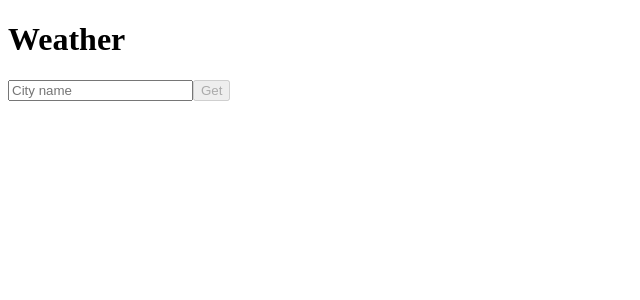
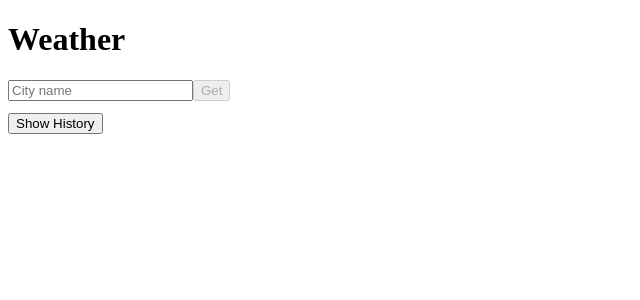
Before and after one commit to Alex-Baba/Weather-microservice-app, a React (Vite) app in the folder weather-ui/: page / in a window 1280 px wide. Shown: the top 300 px of the page, without its empty margins (0-640 px from the left). Built offline with nearby package versions, Linux system fonts and the light colour scheme; the HTML template or start-up script is replaced by a standard one.

Commit message:
added history endpoint and after you search for a city it is saved in db

```diff
--- a/weather-ui/src/App.jsx
+++ b/weather-ui/src/App.jsx
@@ -5,6 +5,8 @@ export default function App() {
   const [loading, setLoading] = useState(false)
   const [result, setResult] = useState(null)
   const [error, setError] = useState(null)
+  const [history, setHistory] = useState([])
+  const [historyLoading, setHistoryLoading] = useState(false)
 
   async function fetchWeather(e) {
     e.preventDefault()
@@ -13,7 +15,15 @@ export default function App() {
     setResult(null)
     try {
       const res = await fetch(`/weather?city=${encodeURIComponent(city)}`)
-      if (!res.ok) throw new Error(await res.text())
+      if (!res.ok) {
+        const txt = await res.text()
+        throw new Error(txt)
+      }
+      const ctype = res.headers.get('content-type') || ''
+      if (!ctype.includes('application/json')) {
+        const txt = await res.text()
+        throw new Error('Unexpected response (not JSON): ' + (txt || ctype))
+      }
       const data = await res.json()
       setResult(data)
     } catch (err) {
@@ -31,6 +41,30 @@ export default function App() {
         <button type="submit" disabled={!city || loading}>Get</button>
       </form>
 
+      <div style={{ marginTop: 12 }}>
+        <button onClick={async () => {
+          setHistoryLoading(true)
+          try {
+            const res = await fetch(`/history`)
+            if (!res.ok) {
+              const txt = await res.text()
+              throw new Error(txt)
+            }
+            const ctype = res.headers.get('content-type') || ''
+            if (!ctype.includes('application/json')) {
+              const txt = await res.text()
+              throw new Error('Unexpected response (not JSON): ' + (txt || ctype))
+            }
+            const data = await res.json()
+            setHistory(data)
+          } catch (e) {
+            setError(e.message)
+          } finally {
+            setHistoryLoading(false)
+          }
+        }} disabled={historyLoading}>Show History</button>
+      </div>
+
       {loading && <p>Loading...</p>}
       {error && <pre className="error">{error}</pre>}
 
@@ -43,6 +77,34 @@ export default function App() {
           <p>Wind speed: {result.wind_speed} m/s</p>
         </div>
       )}
+
+      {historyLoading && <p>Loading history...</p>}
+
+      {history && history.length > 0 && (
+        <div className="card">
+          <h3>History</h3>
+          <table style={{ width: '100%', borderCollapse: 'collapse' }}>
+            <thead>
+              <tr>
+                <th style={{ textAlign: 'left' }}>City</th>
+                <th>Temp</th>
+                <th>Humidity</th>
+                <th>When</th>
+              </tr>
+            </thead>
+            <tbody>
+              {history.map((h) => (
+                <tr key={h.id}>
+                  <td>{h.city_name}</td>
+                  <td style={{ textAlign: 'center' }}>{h.temperature}</td>
+                  <td style={{ textAlign: 'center' }}>{h.humidity}</td>
+                  <td style={{ textAlign: 'center' }}>{h.fetched_at}</td>
+                </tr>
+              ))}
+            </tbody>
+          </table>
+        </div>
+      )}
     </div>
   )
 }
--- a/weather-ui/vite.config.js
+++ b/weather-ui/vite.config.js
@@ -5,7 +5,9 @@ export default defineConfig({
   plugins: [react()],
   server: {
     proxy: {
-      '/weather': 'http://localhost:8000'
+      '/weather': 'http://localhost:8000',
+      '/history': 'http://localhost:8000',
+      '/health': 'http://localhost:8000'
     }
   }
 })
```
Also changed, not shown: 1 other file (tests, documents, lock files or other folders).
